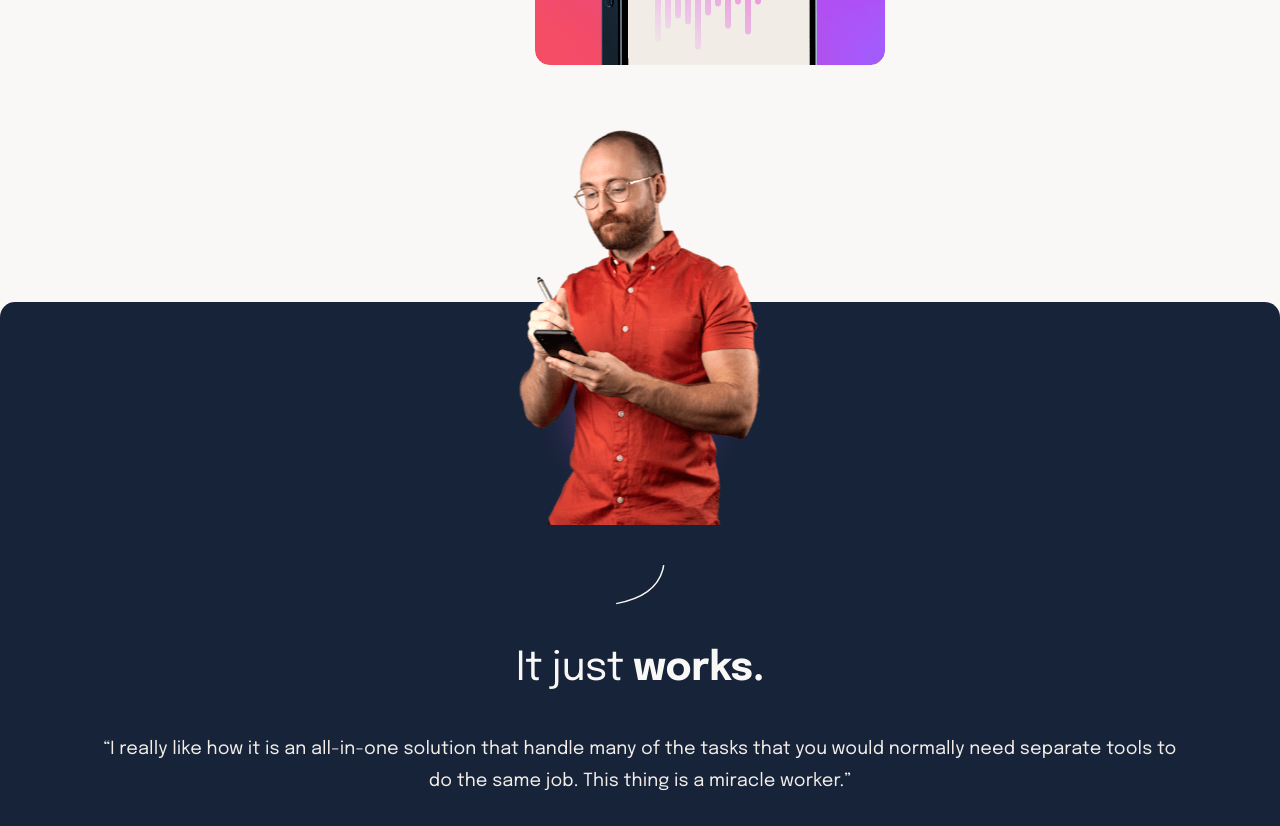
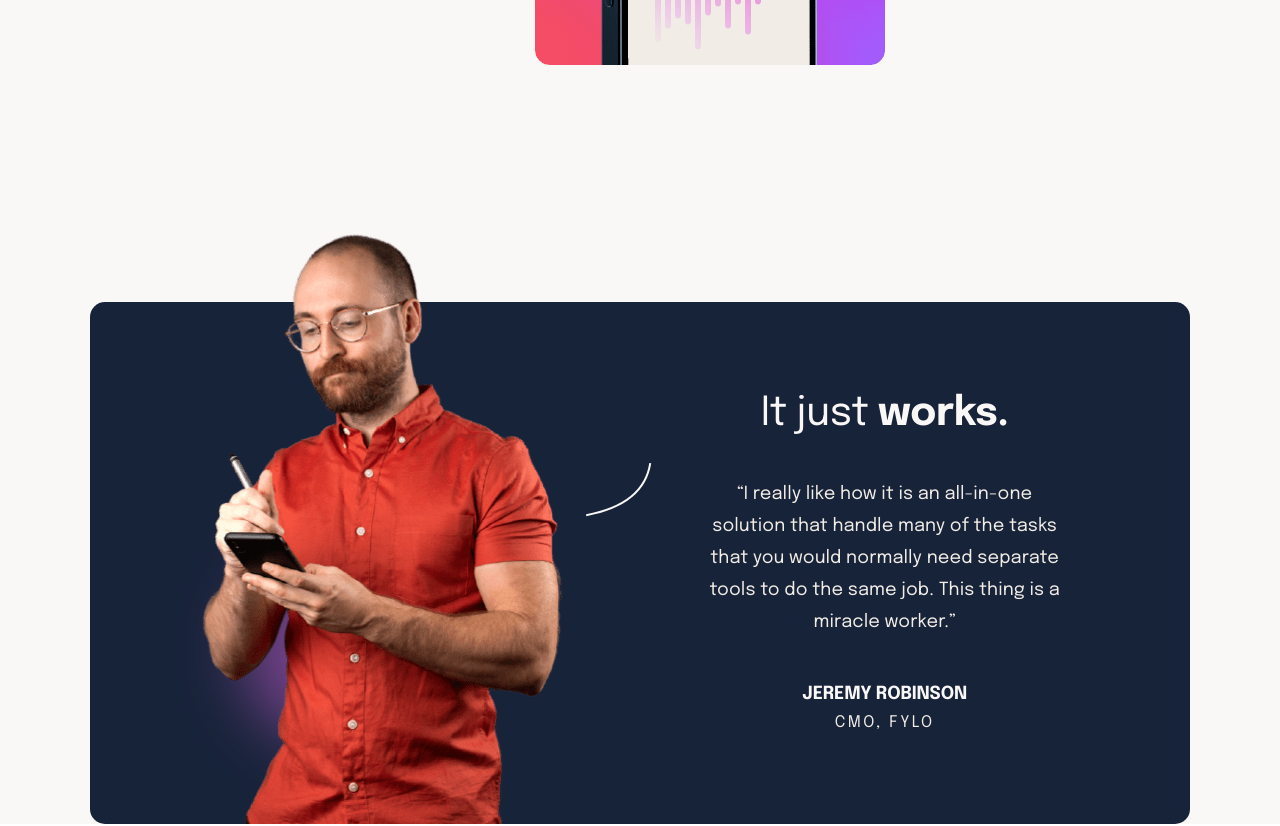
Before and after one commit to Huayao-Zheng/suite-landing-page, a React (Create React App) app: page / in a window 1280 px wide. Shown: the part 700-1526 px from the top of the page. Built offline with nearby package versions, Linux system fonts and the light colour scheme.

Commit message:
finished testimonial section

```diff
--- a/src/layout/Testimonial.jsx
+++ b/src/layout/Testimonial.jsx
@@ -1,36 +1,48 @@
 import React from 'react';
 
-import Jeremy from '../images/image-jeremy-small.png';
+import SmallJeremy from '../images/image-jeremy-small.png';
+import BigJeremy from '../images/image-jeremy-large.png';
 import BgBlur from '../images/pattern-blur.svg';
 import CurvedLine2 from '../images/pattern-curved-line-2.svg';
 
+import { useMediaQuery } from '../useMediaQuery';
+
 export const Testimonial = () => {
+  const isDesktop = useMediaQuery('(min-width: 1024px)');
+
   return (
-    <section
-      id="testimonial"
+    <section className={isDesktop ? 'myContainer' : null} id="testimonial">
+      <div
         className="
-      bg-dark-blue-123 text-center rounded-[15px] mt-[237px] px-4 pb-16 flex flex-col gap-10
-      md:px-[97px]
+       bg-dark-blue-123 text-center rounded-[15px] mt-[237px] flex flex-col gap-10
+      lg:flex-row lg:gap-0
       "
       >
-      <div className="relative">
+        <div
+          style={{ backgroundImage: `url(${BgBlur})` }}
+          className="
+        relative w-full h-[223px] bg-no-repeat bg-center bg-[length:250px_250px]
+        md:bg-[length:350px_350px]
+        lg:bg-[length:350px_350px] lg:bg-bottom lg:h-[522px]"
+        >
           <img
-          className="absolute top-0 left-[50%] translate-x-[-50%] translate-y-[-172px]"
-          src={Jeremy}
+            className="
+            absolute top-0 left-[50%] translate-x-[-50%] translate-y-[-172px]
+            lg:top-auto lg:bottom-0 lg:left-[112px] lg:translate-x-0 lg:translate-y-0 "
+            src={isDesktop ? BigJeremy : SmallJeremy}
             alt="Jeremy writing on smart phone"
           />
-        <img className="h-[223px] mx-auto" src={BgBlur} alt="Blur background" />
         </div>
 
         <div>
-        <img className="mx-auto w-[49px]" src={CurvedLine2} alt="curved line 2" />
+          <img className="mx-auto w-[49px] lg:w-[147px] lg:pt-[161px]" src={CurvedLine2} alt="curved line 2" />
         </div>
 
-      <div className="text-cream-white-123">
+        <div className="text-cream-white-123 px-[16px] pb-[64px] lg:py-[88px] lg:pl-[52px] lg:pr-[125px]">
           <h2 className="mb-10 text-[40px] leading-[48px] tracking-[-0.42px]">
             It just <strong>works.</strong>
           </h2>
-        <blockquote className="text-[18px] leading-8 tracking-[0.09px]">
+          <blockquote className="text-[18px] leading-8 tracking-[0.09px] max-w-[800px] mx-auto">
             <p className="mb-10 text-cream-123">
               “I really like how it is an all-in-one solution that handle many of the tasks that you would normally need
               separate tools to do the same job. This thing is a miracle worker.”
@@ -41,6 +53,7 @@ export const Testimonial = () => {
             </footer>
           </blockquote>
         </div>
+      </div>
     </section>
   );
 };
```
Lines whose indentation alone changed are shown as unchanged.
